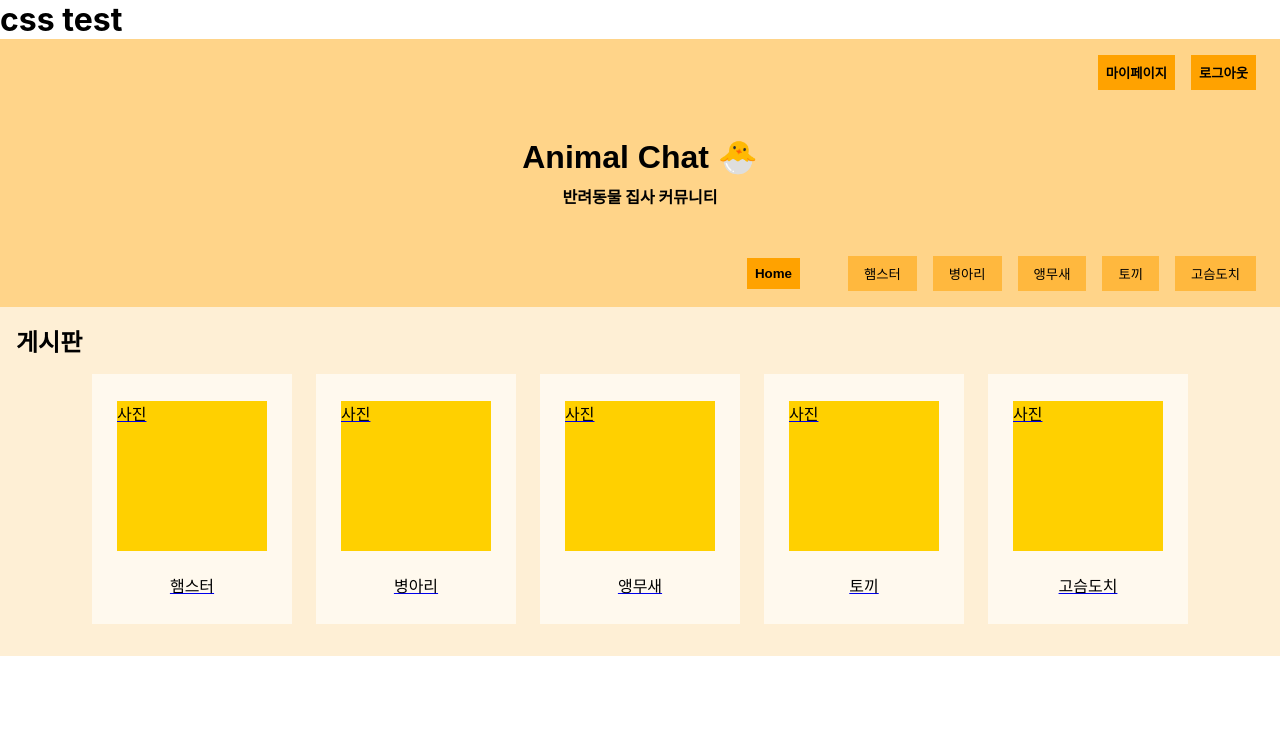
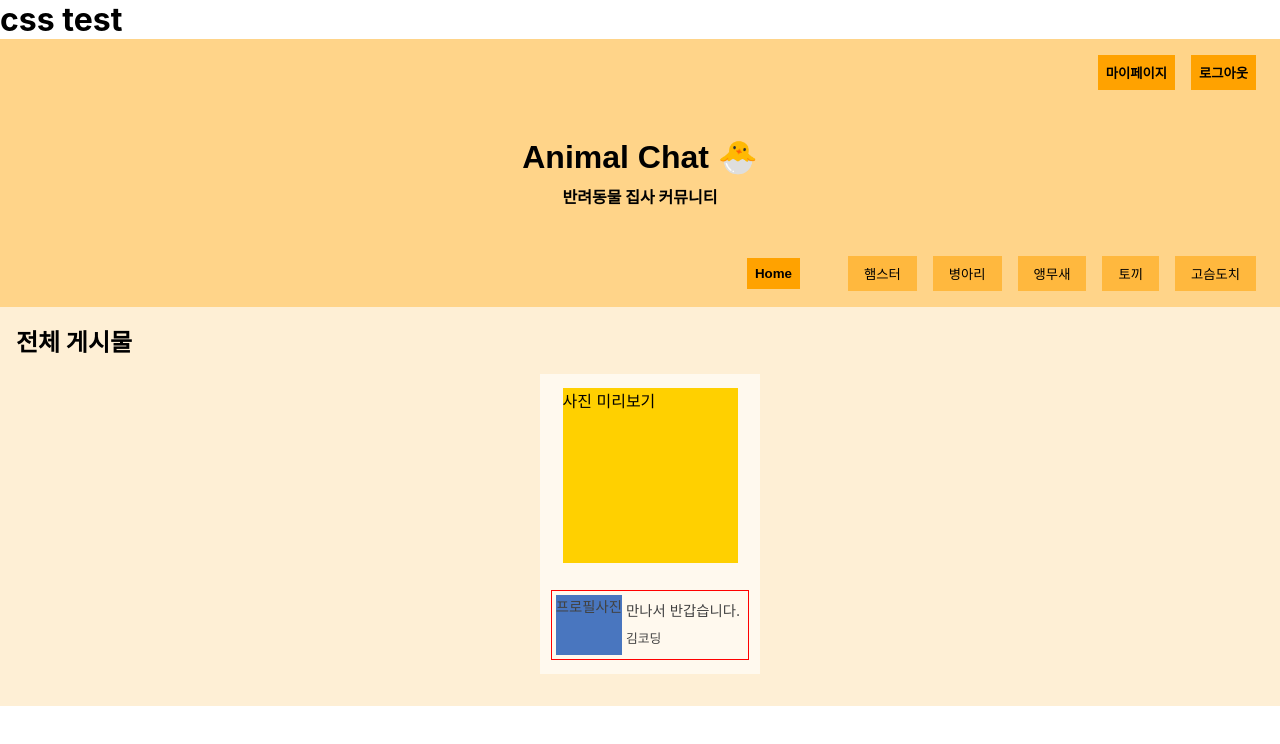
Before and after one commit to emily-hong/AnimalChat, a React (Create React App) app in the folder client/: page / in a window 1280 px wide. Shown: the top 744 px of the page. Built offline with nearby package versions, Linux system fonts and the light colour scheme; no server answers.

Commit message:
Design: 게시물 미리보기 컴포넌트 수정

```diff
--- a/client/src/components/SinglePostOnBoard.js
+++ b/client/src/components/SinglePostOnBoard.js
@@ -2,22 +2,34 @@ import styled from 'styled-components'
 
 // styled components
 const StyledSinglePost = styled.div`
-  box-sizing: border-box;
   display: grid;
-  width: 200px;
+  place-items: center center;
+  width: 220px;
   height: 300px;
-  border: 1px solid red;
+  background-color: #FFF9EE;
+  // border: 1px solid red;
 `;
 
 const StyledThumbnail = styled.div`
-  height: 200px;
-  background-color: ${props => props.color};
+  width: 175px;
+  height: 175px;
+  background-color: #FFD000;
 `;
 
 const StyledTitlePreview = styled.div`
   display: flex;
   height: 60px;
   border: 1px solid red;
+  padding: .25rem;
+  font-size: .9rem;
+  color: #424242;
+
+  & p {
+    padding: .25rem;
+  }
+  & .writer {
+    font-size: .8rem;
+  }
 `;
 
 const StyledProfilePictureArea = styled.span`
@@ -37,10 +49,8 @@ export default function SinglePostOnBoard({ mockBgColor }) {
             {'프로필사진'}
           </StyledProfilePictureArea>
           <div className="text">
-            <span className="writer">
-              {'김코딩:'}
-            </span>
-            <span className="title">{'만나서 반갑습니다.'}</span>
+            <p className="title">{'만나서 반갑습니다.'}</p>
+            <p className="writer">{'김코딩'}</p>
           </div>
         </StyledTitlePreview>
       </StyledSinglePost>
--- a/client/src/pages/4-1.boards.js
+++ b/client/src/pages/4-1.boards.js
@@ -1,6 +1,5 @@
 import styled from 'styled-components'
-import { Link } from 'react-router-dom'
-import Board from '../components/Board'
+import SinglePostOnBoard from '../components/SinglePostOnBoard';
 
 const Background = styled.div`
   box-sizing: content-box;
@@ -19,30 +18,17 @@ const BoardInGrid = styled.div`
 `;
 
 export default function Boards() {
-  const pairsPathAndName = [
-    { path:'', name: '햄스터' },
-    { path:'', name: '병아리' },
-    { path:'', name: '앵무새' },
-    { path:'', name: '토끼' },
-    { path:'', name: '고슴도치' }
-  ]
 
   return (
     <div className="boards">
       <Background>
-        <h2>게시판</h2>
+        <h2>전체 게시물</h2>
         <BoardInGrid>
-          {
-            pairsPathAndName.map((pair,idx) => {
-              return (
-                <Link to={pair.path} key={idx}>
-                  <Board boardName={pair.name} />
-                </Link>
-              );
-            })
-          }
+          <SinglePostOnBoard />
         </BoardInGrid>
       </Background>
     </div>
   );
 }
+
+// TODO : 게시물 없을 때의 메시지
```
